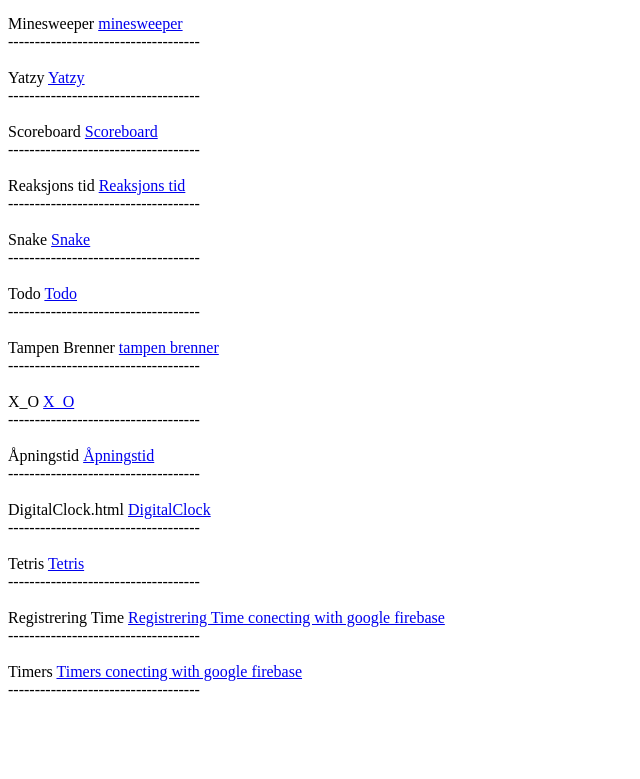
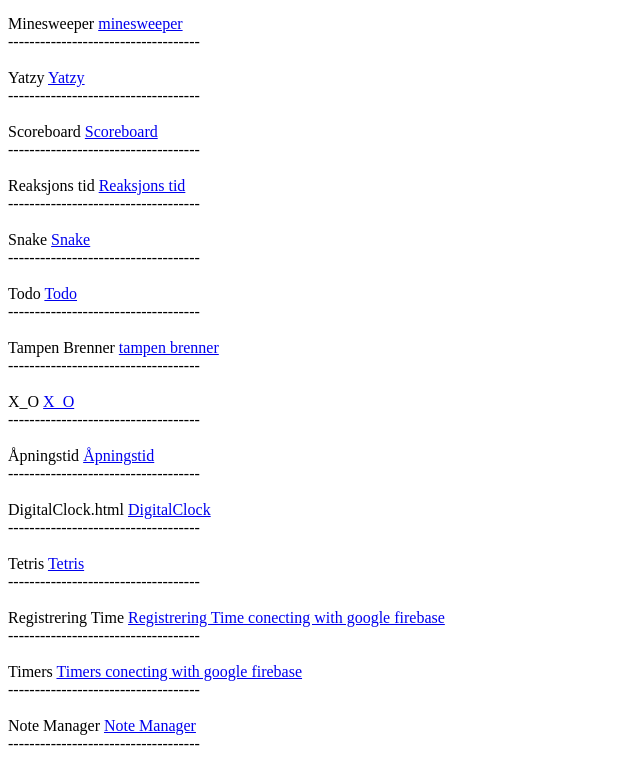
Before and after one commit to rawad87/myProjects, a plain HTML site: page index.html in a window 1280 px wide. Shown: the part 389-1168 px from the top of the page, without its empty margins (0-640 px from the left). Before the commit the page ends 1114 px from the top, so only its background shows below. Drawn offline with Linux system fonts and the light colour scheme.

Commit message:
Update index.html

```diff
--- a/index.html
+++ b/index.html
@@ -61,3 +61,6 @@ Registrering Time
  Timers
 <a href="testTimers.html">Timers conecting with google firebase</a></br/>
 <div>------------------------------------</div></br/>
+ Note Manager
+<a href="Note%20Manager.html">Note Manager</a></br/>
+<div>------------------------------------</div></br/>
```
